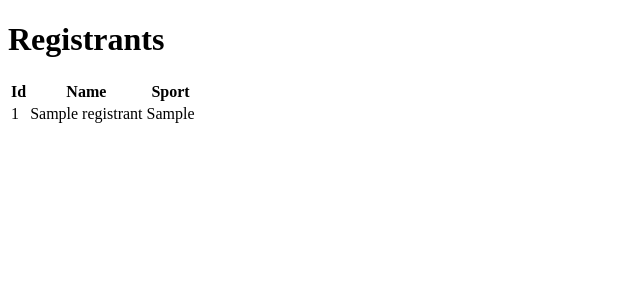
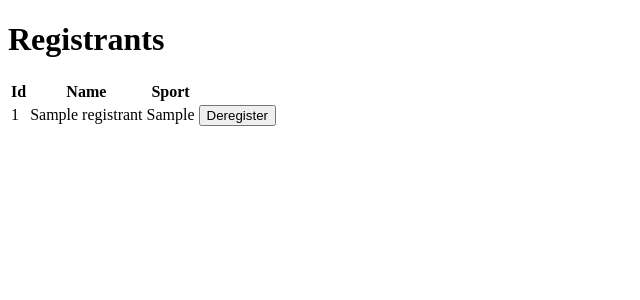
Before and after one commit to aniketh3014/learning-flask, a Flask app: page /registered in a window 1280 px wide. Shown: the top 300 px of the page, without its empty margins (0-640 px from the left). Run offline with Flask 3, Linux system fonts and the light colour scheme; tables that the repository leaves empty hold one stand-in row (values such as "Sample post").

Commit message:
added deregister button to remove participents from database

```diff
--- a/app.py
+++ b/app.py
@@ -9,13 +9,24 @@ registrants = {}
 
 SPORTS = [
     "Basketball",
-    "soccare",
+    "soccer",
     "cricket"
 ]
 
 @app.route("/")
 def index():
     return render_template("index.html", sports=SPORTS)
+
+@app.route("/deregister", methods=["POST"])
+def deregister():
+    id = request.form.get("id")
+    if id:
+        cur.execute("DELETE FROM registrants WHERE id=?", id)
+        db.commit()
+    return redirect("/registered")
+
+
+
 
 @app.route("/register", methods=["POST"])
 def register():
--- a/templates/registered.html
+++ b/templates/registered.html
@@ -16,6 +16,12 @@
                     <td> {{ human['Id'] }} </td>
                     <td> {{ human['name'] }} </td>
                     <td> {{ human['sport'] }} </td>
+                    <td>
+                        <form action="/deregister" method="post">
+                            <input name="id" type="hidden" value="{{ human['Id'] }}">
+                            <button type="submit">Deregister</button>
+                        </form>
+                    </td>
                 </tr>
             {% endfor %}
         </tbody>
```
Also changed, not shown: froshims.db.
